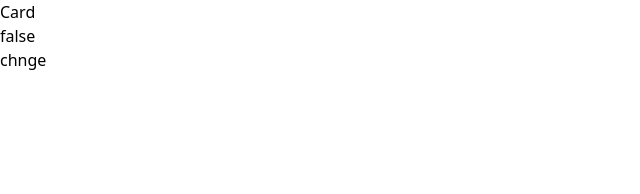
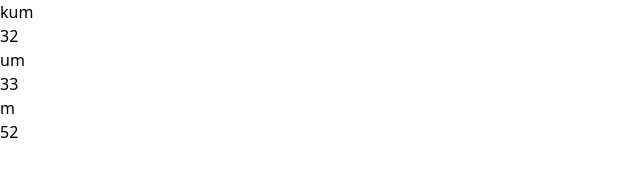
Before and after one commit to Mohdkumailabbas/React-practice, a React (Vite) app: page / in a window 1280 px wide. Shown: the top 194 px of the page, without its empty margins (0-640 px from the left). Built offline with nearby package versions, Linux system fonts and the light colour scheme.

Commit message:
useState + adding elm/subtractind elem

```diff
--- a/src/Components/Card.jsx
+++ b/src/Components/Card.jsx
@@ -1,23 +1,23 @@
-import React, { useState } from "react";
-function Card() {
-  const [val, setval] = useState({ name: "Card", isbanned: false });
-
-  return (
-    <>
-      <h1 className="px-2">{val.name}</h1>
-      <h1 className="px-2">{val.isbanned.toString()}</h1>
-      <button
-        onClick={() => setval({ ...val, isbanned: !val.isbanned })}
-        className={`px-2 py-3 ${
-          val.isbanned ? "bg-blue-800" : "bg-red-300"
-        } rounded-md`}
-      >
-        chnge
-      </button>
-    </>
-  );
+import React, { useState } from 'react';
+function Card(){
+  const [val,setval]= useState([
+    {name:"kum",age:32},
+    {name:"um",age:33},
+    {name:"m",age:52}
+  ])
+   return(
+   <>
+     {val.map((elem)=>(
+       <div>
+         <h1>{elem.name}</h1>
+         <h1>{elem.age}</h1>
+       </div>
+     ))}
+   </>
+   )
 }
 export default Card;
-// const handelclick=()=>{
-//   setval(prevval =>({...prevval,age:prevval.age+1}))
-//  }
+// {/* <button onClick={() => setval(val.filter((elem, index) => index!==2))}>click</button> */}
+// <button onClick={() => setval(val.filter((elem, index) => index !== val.length - 1))}>click</button>
+// /* <button onClick={()=>setval(()=>val.filter((item=> item%2!==0)))}> check</button> */}
+// <button onClick={()=>setval(()=>val.map(item=> item.name=== "um"?({name:"um",age:7}):item))}>add</button>
```
